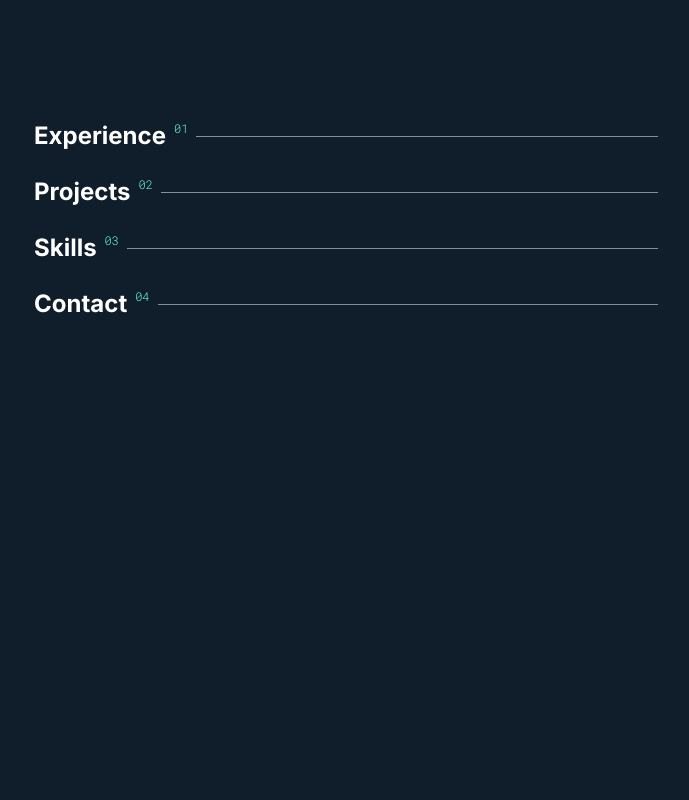
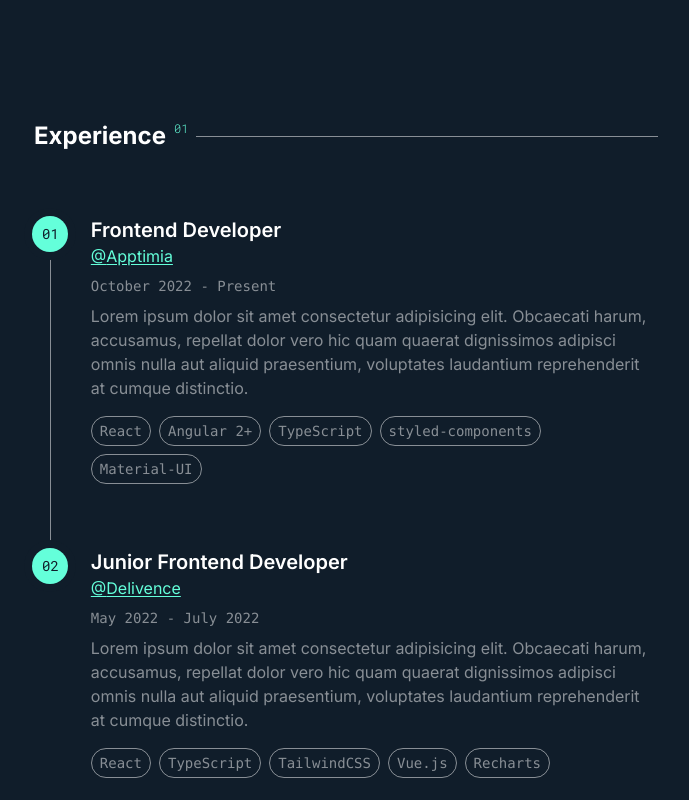
Before and after one commit to KacperHemperek/portfolio, a Next.js app: page / in a window 1280 px wide. Shown: the part 680-1480 px from the top of the page, without its empty margins (294-983 px from the left). Before the commit the page ends 1120 px from the top, so only its background shows below. Built offline with nearby package versions, Linux system fonts and the light colour scheme.

Commit message:
feat: create experience section

```diff
--- a/package.json
+++ b/package.json
@@ -10,6 +10,7 @@
   },
   "dependencies": {
     "clsx": "^2.0.0",
+    "framer-motion": "^10.16.4",
     "lucide-react": "^0.288.0",
     "next": "13.5.6",
     "react": "^18",
--- a/src/app/page.tsx
+++ b/src/app/page.tsx
@@ -1,13 +1,12 @@
 import SectionHeading from '~/components/common/section-heading';
+import ExperienceSection from '~/components/homepage/experience-section';
 import HomeHeader from '~/components/homepage/home-header';
 
 export default function Home() {
   return (
     <main className='mx-auto max-w-2xl px-6 pb-24'>
       <HomeHeader />
-      <section id='experience'>
-        <SectionHeading title='Experience' number='01' />
-      </section>
+      <ExperienceSection />
       <section id='projects'>
         <SectionHeading title='Projects' number='02' />
       </section>
--- a/src/components/common/outside-link.tsx
+++ b/src/components/common/outside-link.tsx
@@ -12,7 +12,7 @@ export default function OutsideLink({
   return (
     <a
       href={href}
-      className='cursor-pointer text-primary underline underline-offset-2 transition-colors hover:text-primary/80'
+      className='w-fit cursor-pointer text-primary underline underline-offset-2 transition-colors hover:text-primary/80'
       target={openInNewTab ? '_blank' : undefined}
     >
       {children}
--- a/src/components/common/section-heading.tsx
+++ b/src/components/common/section-heading.tsx
@@ -8,7 +8,7 @@ export default function SectionHeading({
   number: string;
 }) {
   return (
-    <div className='flex items-center gap-2 pb-6'>
+    <div className='flex items-center gap-2'>
       <h3 className='text-2xl font-bold'>{title}</h3>
       <span className='font-roboto -translate-y-2 text-xs font-light text-primary'>
         {number}
--- /dev/null
+++ b/src/components/common/tech-tag.tsx
@@ -0,0 +1,9 @@
+import React from 'react';
+
+export default function TechTag({ title }: { title: string }) {
+  return (
+    <span className='cursor-default rounded-full border border-white/50 px-2 py-1 font-mono text-xs text-white/50 transition-colors hover:text-white/80 md:text-sm'>
+      {title}
+    </span>
+  );
+}
--- /dev/null
+++ b/src/components/common/work-item.tsx
@@ -0,0 +1,57 @@
+import React from 'react';
+import OutsideLink from '~/components/common/outside-link';
+import TechTag from '~/components/common/tech-tag';
+import { cn } from '~/utils/cn';
+
+export type WorkItemProps = {
+  position: string;
+  companyName: string;
+  companyUrl: string;
+  startDate: string;
+  endDate: string;
+  number: string;
+  skills: string[];
+  description?: string;
+  last?: boolean;
+};
+
+export default function WorkItem({
+  position,
+  companyName,
+  companyUrl,
+  endDate,
+  startDate,
+  description,
+  number,
+  skills,
+  last = false,
+}: WorkItemProps) {
+  return (
+    <div className='flex gap-2 md:gap-6'>
+      <div className='flex flex-col items-center'>
+        <div className='font-roboto z-10 flex aspect-square items-center justify-center rounded-full bg-primary p-2 text-xs text-background ring-8 ring-background md:text-sm'>
+          {number}
+        </div>
+        {!last && <div className='w-[1px] flex-1 bg-white/50' />}
+      </div>
+      <div className={cn('flex flex-col', last ? 'pb-0' : 'pb-10 md:pb-16')}>
+        <h5 className=' text-lg font-semibold md:text-xl'>{position}</h5>
+        <OutsideLink href={companyUrl}>
+          <span className='w-fit text-sm md:text-base'>@{companyName}</span>
+        </OutsideLink>
+        <p className='py-2 font-mono text-xs text-white/50 md:text-sm'>
+          {startDate} - {endDate}
+        </p>
+        <p className='pb-4 text-sm text-white/50 md:text-base'>{description}</p>
+        <div className='flex flex-wrap gap-2'>
+          {skills.map((skill, index) => (
+            <TechTag
+              title={skill}
+              key={'work__item__tag__' + companyName + '__' + skill}
+            />
+          ))}
+        </div>
+      </div>
+    </div>
+  );
+}
--- /dev/null
+++ b/src/components/homepage/experience-section.tsx
@@ -0,0 +1,58 @@
+import React from 'react';
+import SectionHeading from '~/components/common/section-heading';
+import WorkItem, { WorkItemProps } from '~/components/common/work-item';
+
+export default function ExperienceSection() {
+  const workItemsList: Omit<WorkItemProps, 'last'>[] = [
+    {
+      number: '01',
+      position: 'Frontend Developer',
+      companyName: 'Apptimia',
+      companyUrl: 'https://apptimia.com',
+      endDate: 'Present',
+      startDate: 'October 2022',
+      skills: [
+        'React',
+        'Angular 2+',
+        'TypeScript',
+        'styled-components',
+        'Material-UI',
+      ],
+      description:
+        'Lorem ipsum dolor sit amet consectetur adipisicing elit. Obcaecati harum, accusamus, repellat dolor vero hic quam quaerat dignissimos adipisci omnis nulla aut aliquid praesentium, voluptates laudantium reprehenderit at cumque distinctio.',
+    },
+    {
+      number: '02',
+      position: 'Junior Frontend Developer',
+      companyName: 'Delivence',
+      companyUrl: 'https://www.linkedin.com/company/webbespokers/',
+      startDate: 'May 2022',
+      endDate: 'July 2022',
+      skills: ['React', 'TypeScript', 'TailwindCSS', 'Vue.js', 'Recharts'],
+      description:
+        'Lorem ipsum dolor sit amet consectetur adipisicing elit. Obcaecati harum, accusamus, repellat dolor vero hic quam quaerat dignissimos adipisci omnis nulla aut aliquid praesentium, voluptates laudantium reprehenderit at cumque distinctio.',
+    },
+  ];
+
+  return (
+    <section id='experience'>
+      <SectionHeading title='Experience' number='01' />
+      <div className='flex flex-col py-16'>
+        {workItemsList.map((workItem, index) => (
+          <WorkItem
+            key={'work__item__' + workItem.companyName + index}
+            number={workItem.number}
+            position={workItem.position}
+            companyName={workItem.companyName}
+            companyUrl={workItem.companyUrl}
+            endDate={workItem.endDate}
+            startDate={workItem.startDate}
+            description={workItem.description}
+            skills={workItem.skills}
+            last={index === workItemsList.length - 1}
+          />
+        ))}
+      </div>
+    </section>
+  );
+}
```
Also changed, not shown: 1 other file (tests, documents, lock files or other folders).
